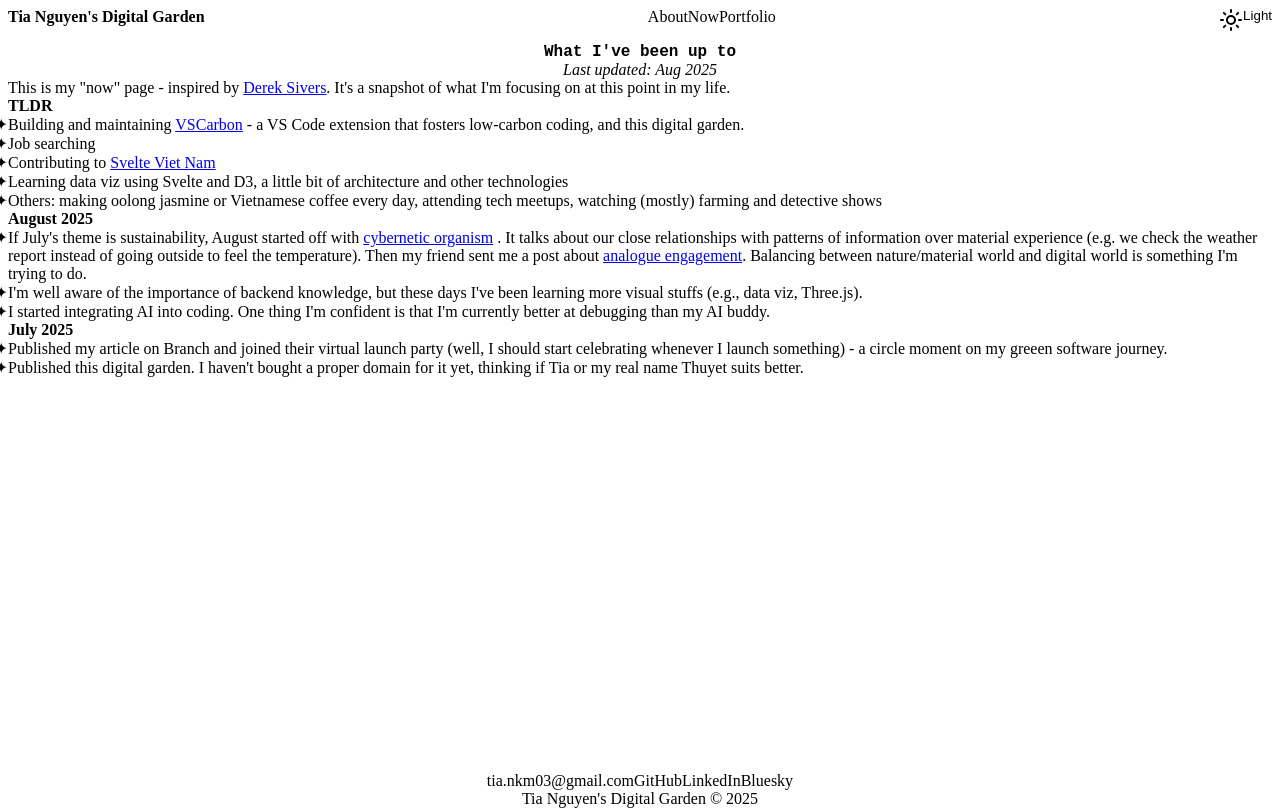
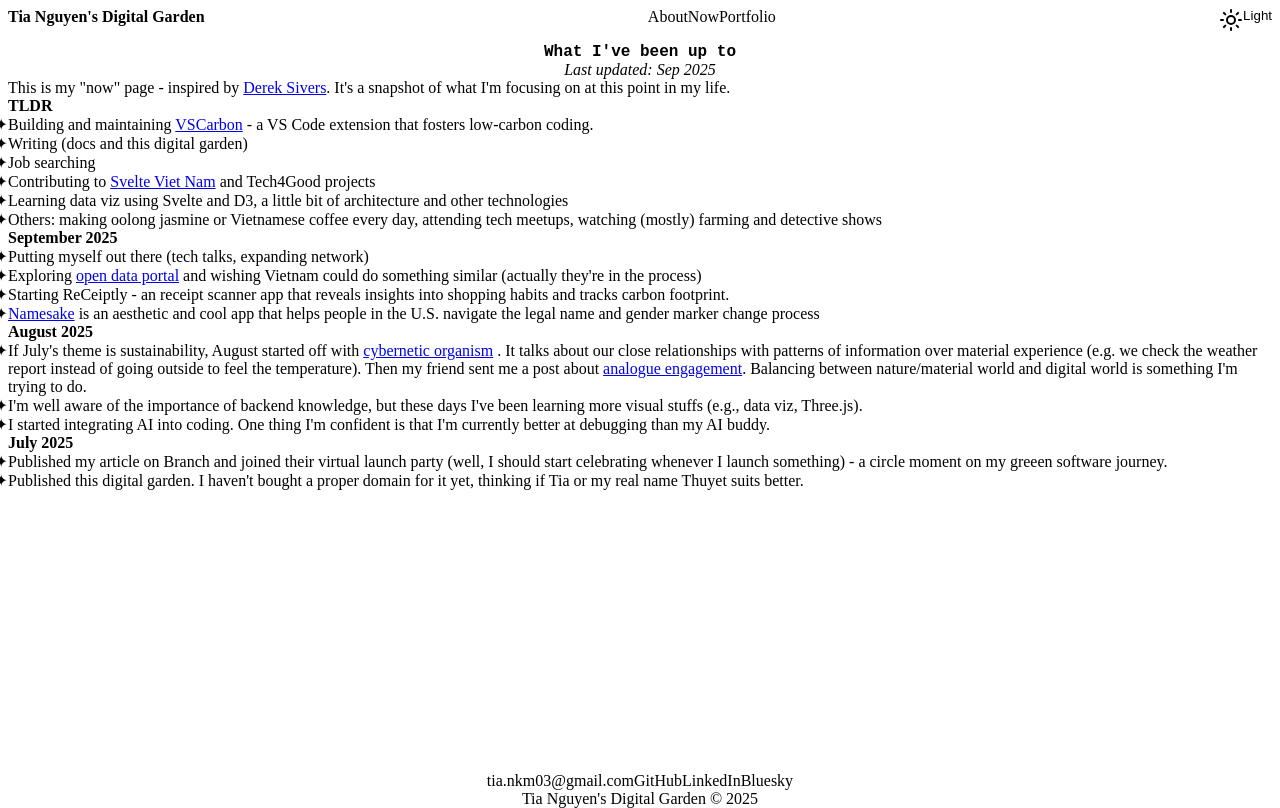
Before and after one commit to liti-dev/markdown-blog, a SvelteKit app: page /now in a window 1280 px wide. Built offline with nearby package versions, Linux system fonts and the light colour scheme.

Commit message:
edit blog posts

```diff
--- a/src/routes/now/+page.svelte
+++ b/src/routes/now/+page.svelte
@@ -1,7 +1,7 @@
 <script lang="ts">
 	import SEO from '$lib/components/SEO.svelte'
 
-	let lastUpdated = 'Aug 2025'
+	let lastUpdated = 'Sep 2025'
 </script>
 
 <SEO title="Now - What I've been up to" description="What I'm focusing on in my life" />
@@ -28,15 +28,16 @@
 					<ul>
 						<li>
 							Building and maintaining <a href="/vscarbon-grid-aware-vscode-extension">VSCarbon</a> -
-							a VS Code extension that fosters low-carbon coding, and this digital garden.
+							a VS Code extension that fosters low-carbon coding.
 						</li>
+						<li>Writing (docs and this digital garden)</li>
 						<li>Job searching</li>
 						<li>
 							Contributing to <a
 								href="https://github.com/sveltevietnam/sveltevietnam.dev"
 								target="_blank"
 								rel="noopener">Svelte Viet Nam</a
-							>
+							> and Tech4Good projects
 						</li>
 						<li>
 							Learning data viz using Svelte and D3, a little bit of architecture and other
@@ -48,7 +49,25 @@
 						</li>
 					</ul>
 				</section>
+
 				<section class="focus-item">
+					<h2>September 2025</h2>
+					<ul>
+						<li>Putting myself out there (tech talks, expanding network)</li>
+						<li>
+							Exploring <a href="https://data.gov.sg/" rel="noopener">open data portal</a> and wishing
+							Vietnam could do something similar (actually they're in the process)
+						</li>
+						<li>
+							Starting ReCeiptly - an receipt scanner app that reveals insights into shopping habits
+							and tracks carbon footprint.
+						</li>
+						<li>
+							<a href="https://github.com/namesakefyi/namesake" rel="noopener">Namesake</a> is an aesthetic
+							and cool app that helps people in the U.S. navigate the legal name and gender marker change
+							process
+						</li>
+					</ul>
 					<h2>August 2025</h2>
 					<ul>
 						<li>
```
Also changed, not shown: src/posts/future-of-software.md (+20 -9 lines), src/posts/read-and-navigate-codebase.md (+3 -2 lines), src/posts/sustainability-performance-ux.md (+2 -1 lines), src/routes/about/+page.svelte (+6 -5 lines).
